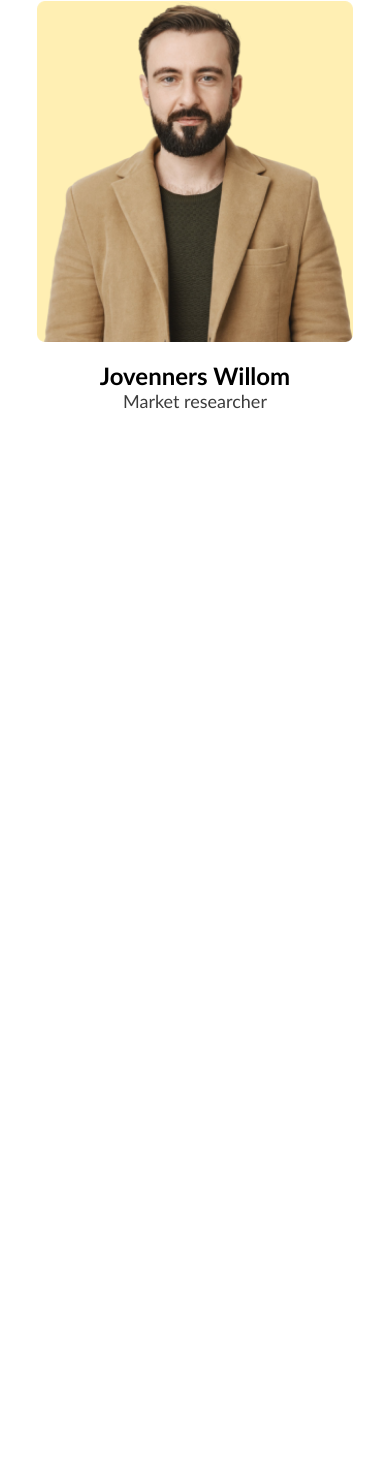
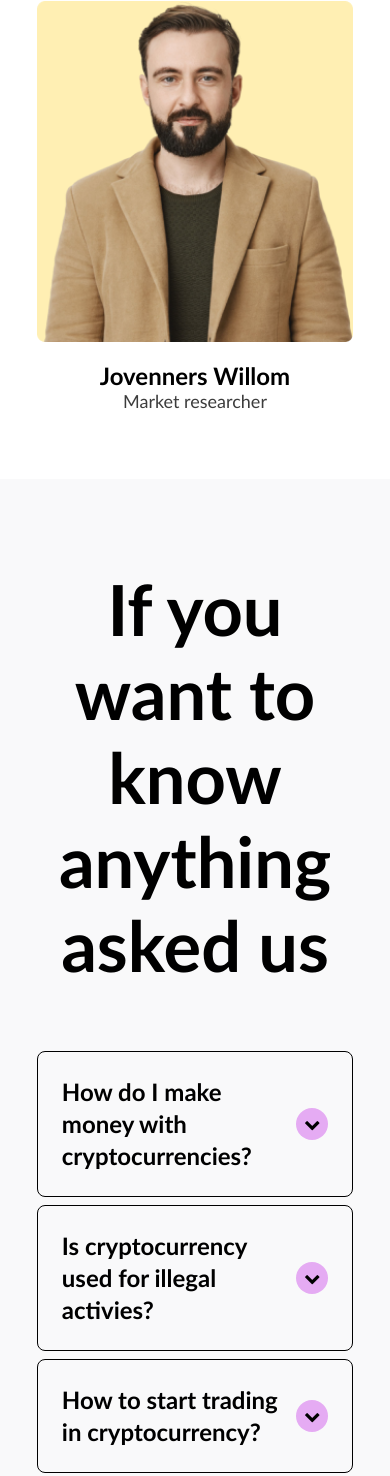
Before and after one commit to front-end-by-rimantas/55-grupe-teamwork-sofax, a website with bundled scripts: page About-Us/index.html in a window 390 px wide. Shown: the part 5246-6722 px from the top of the page. Before the commit the page ends 5725 px from the top, so only its background shows below. Built offline with nearby package versions, Linux system fonts and the light colour scheme.

Commit message:
AboutUsrow3 su responsive

```diff
--- /dev/null
+++ b/css/components/about-us/about-us-row3.css
@@ -0,0 +1,65 @@
+.containerBackground{
+    background-color: #F9F9FA;;
+}
+.forRow3Cards{
+    border: solid 1px black;
+    border-radius: 8px;
+    padding: 1.5rem;
+    margin-top: 0.5rem;
+    font-size: 1.5rem;
+    font-weight: bold;
+    display: flex;
+    align-items: center;
+    justify-content: space-between;
+    line-height: 32px;
+}
+.forChevron{
+
+    border-radius: 50%;
+    padding: 0.5rem;
+    font-weight: none;
+    font-size: 1rem;
+    background-color: #e5abf3;
+    margin-left: 0.5rem;
+}
+.forChevron:hover{
+    background-color: #fff;
+}
+
+
+
+
+.aboutusrow3h1{
+    font-size: 3rem;
+}
+@media(max-width:1199px){
+    .aboutusrow3h1{
+        font-size: 2.9rem;
+    }
+}
+@media(max-width:992px){
+    .aboutusrow3h1{
+        font-size: 2.5rem;
+    }
+}
+
+
+@media(max-width:767px){
+    .aboutusrow3h1{
+        font-size: 2.2rem;
+    }
+}
+
+@media(max-width:350px){
+    .aboutusrow3h1{
+        font-size: 1.2rem;
+    }
+    .forRow3Cards{
+        font-size:1rem ;
+        padding: 0.5rem;
+
+    }
+    .forChevron{
+        font-size: 0.7rem;
+    }
+}
--- a/css/pages/about-us.css
+++ b/css/pages/about-us.css
@@ -5,5 +5,6 @@
 /*compnents*/
 
 @import "../components/about-us/about-us-main-row2.css";
+@import "../components/about-us/about-us-row3.css";
 
 /* CUSTOM STYLE FOR THIS PAGE GOES BELOW THIS COMMENT */
--- /dev/null
+++ b/js/components/about-us/about-us-MainRow3.js
@@ -0,0 +1,33 @@
+import { mainRow3data } from "../../data/about-us-MainRow3data.js";
+
+export function aboutUsMainRow3 () {
+    let HTML1 = ''
+
+    for (const item of mainRow3data) {
+        HTML1+=`<div class="col-12 col-lg-6 forRow3Cards"><h4>${item}</h4> <i class="fa fa-chevron-down forChevron" aria-hidden="true"></i> </div>`
+    };
+
+
+    const HTML = `
+
+        <div class="container containerBackground">
+            <div class="row">
+            <div class="col-xl-9 m-xl-1 col-xxl-8 m-xxl-2 aboutusrow3h1 forh2aboutus ">
+            <h1>If you want to know anything asked us</h1>
+            </div>
+            <div>
+            ${HTML1}
+            </div>
+
+            </div>
+
+        </div >
+
+
+
+    `
+
+
+
+    document.getElementById('app').insertAdjacentHTML('beforeend', HTML);
+}
--- /dev/null
+++ b/js/data/about-us-MainRow3data.js
@@ -0,0 +1 @@
+export const mainRow3data=['How do I make money with cryptocurrencies?','Is cryptocurrency used for illegal activies?','How to start trading in cryptocurrency?','What is the coin to invest in today?','How can one buy/sell crypto tokens?','How to start tranding in cryptocurrency?']
--- a/js/pages/about-Us.js
+++ b/js/pages/about-Us.js
@@ -1,7 +1,9 @@
 import { aboutUsHeader } from "../components/about-us/about-us-header.js";
 import { aboutUsMain } from "../components/about-us/about-us-Main.js";
 import { aboutUsMainRow2 } from "../components/about-us/about-us-main-row2.js";
+import { aboutUsMainRow3 } from "../components/about-us/about-us-MainRow3.js";
 
 aboutUsHeader();
 aboutUsMain();
 aboutUsMainRow2();
+aboutUsMainRow3();
```
